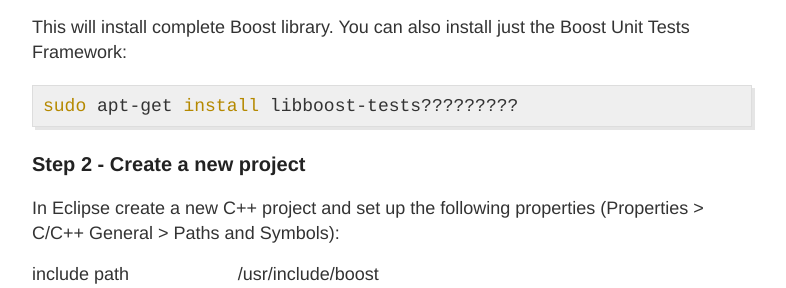
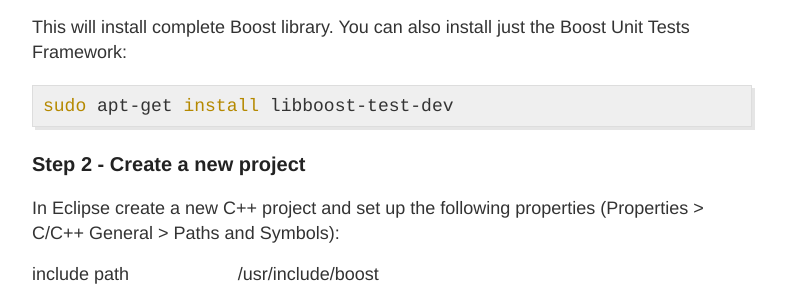
Before and after one commit to RomanKosobrodov/RomanKosobrodov.github.io, a Jekyll site: the page built from _posts/2016-09-27-new-boost-unit-tests.markdown, in a window 1280 px wide and 900 px high, scrolled down 485 px. Shown: the part 164-452 px from the top of the window, without its empty margins (248-1034 px from the left). Built offline with Jekyll 4.4.1, drawn with Linux system fonts in a browser that asks for light colours.

Commit message:
fixed the name of libboost-test-dev package

```diff
--- a/_posts/2016-09-27-new-boost-unit-tests.markdown
+++ b/_posts/2016-09-27-new-boost-unit-tests.markdown
@@ -19,7 +19,7 @@
 This will install complete Boost library. You can also install just the Boost Unit Tests Framework:
 
 {% highlight bash %}
-sudo apt-get install libboost-tests?????????
+sudo apt-get install libboost-test-dev
 {% endhighlight %}
 
 ### Step 2 - Create a new project
```
